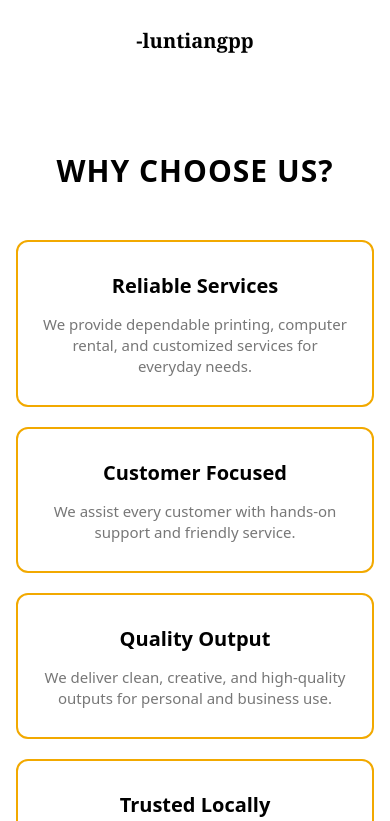
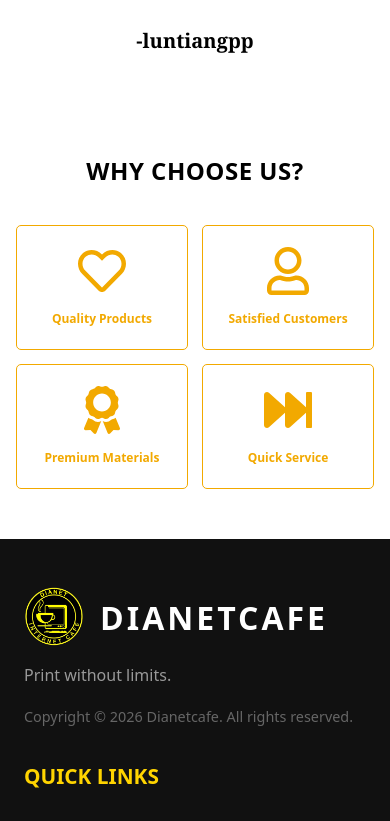
Before and after one commit to KHPASCUA/Itec_dev, a React (Vite) app: page /about in a window 390 px wide. Shown: the part 3735-4556 px from the top of the page. Built offline with nearby package versions, Linux system fonts and the light colour scheme.

Commit message:
Update Why Choose Us to icon cards, remove CTA from About page

```diff
--- a/package.json
+++ b/package.json
@@ -12,6 +12,7 @@
   "dependencies": {
     "react": "^19.2.6",
     "react-dom": "^19.2.6",
+    "react-icons": "^5.6.0",
     "react-router-dom": "^7.16.0"
   },
   "devDependencies": {
--- a/src/index.css
+++ b/src/index.css
@@ -702,44 +702,53 @@ button {
 /* Why Choose Us Section */
 .why-choose-section {
   background: #ffffff;
-  padding: 40px 140px 90px;
+  padding: 70px 140px 65px;
   text-align: center;
 }
 
 .why-choose-section h2 {
-  margin: 0 0 45px;
-  font-size: 52px;
+  margin: 0 0 35px;
+  font-size: 30px;
   font-weight: 900;
   color: #000;
-  letter-spacing: 1px;
+  letter-spacing: 0.5px;
 }
 
 .why-choose-grid {
-  display: grid;
-  grid-template-columns: repeat(4, 1fr);
-  gap: 28px;
+  display: flex;
+  justify-content: center;
+  align-items: center;
+  gap: 26px;
 }
 
 .why-card {
-  border: 2px solid #f2a900;
-  border-radius: 12px;
-  padding: 28px 22px;
+  width: 160px;
+  height: 145px;
+  border: 1.5px solid #f2a900;
+  border-radius: 5px;
   background: #ffffff;
-  text-align: center;
-}
-
-.why-card h3 {
-  margin: 0 0 12px;
-  font-size: 20px;
-  font-weight: 800;
-  color: #000;
+  display: flex;
+  flex-direction: column;
+  align-items: center;
+  justify-content: center;
+  gap: 14px;
+}
+
+.why-icon {
+  font-size: 58px;
+  color: #f2a900;
 }
 
 .why-card p {
   margin: 0;
-  font-size: 15px;
-  line-height: 1.4;
-  color: #777;
+  color: #f2a900;
+  font-size: 12px;
+  font-weight: 700;
+}
+
+/* Hide CTA on About page */
+body:has(.about-hero) .about-cta {
+  display: none;
 }
 
 /* Navbar overlay for About page */
@@ -2592,15 +2601,22 @@ body:has(.about-hero) .navbar {
   }
 
   .why-choose-section {
-    padding: 50px 24px 70px;
+    padding: 55px 24px;
   }
 
   .why-choose-section h2 {
-    font-size: 36px;
+    font-size: 26px;
   }
 
   .why-choose-grid {
-    grid-template-columns: 1fr;
+    display: grid;
+    grid-template-columns: repeat(2, 1fr);
+    gap: 18px;
+  }
+
+  .why-card {
+    width: 100%;
+    height: 135px;
   }
 
   .categories-grid {
@@ -2954,16 +2970,25 @@ body:has(.about-hero) .navbar {
   }
 
   .why-choose-section {
-    padding: 40px 1rem 60px;
+    padding: 45px 1rem 50px;
   }
 
   .why-choose-section h2 {
-    font-size: 30px;
+    font-size: 24px;
   }
 
   .why-choose-grid {
-    grid-template-columns: 1fr;
-    gap: 20px;
+    grid-template-columns: repeat(2, 1fr);
+    gap: 14px;
+  }
+
+  .why-card {
+    width: 100%;
+    height: 125px;
+  }
+
+  .why-icon {
+    font-size: 48px;
   }
 
   .about-dianetcafe-title {
--- a/src/pages/About.jsx
+++ b/src/pages/About.jsx
@@ -14,6 +14,7 @@ import missionVisionImage from '../assets/about-mission-vision.png'
 import foundersImage from '../assets/about-founders.png'
 import { Link } from 'react-router-dom'
 import { useState, useEffect } from 'react'
+import { FaRegHeart, FaRegUser, FaAward, FaFastForward } from 'react-icons/fa'
 
 const journeyImages = [
   journey1,
@@ -197,33 +198,24 @@ const About = () => {
 
         <div className="why-choose-grid">
           <div className="why-card">
-            <h3>Reliable Services</h3>
-            <p>We provide dependable printing, computer rental, and customized services for everyday needs.</p>
+            <FaRegHeart className="why-icon" />
+            <p>Quality Products</p>
           </div>
 
           <div className="why-card">
-            <h3>Customer Focused</h3>
-            <p>We assist every customer with hands-on support and friendly service.</p>
+            <FaRegUser className="why-icon" />
+            <p>Satisfied Customers</p>
           </div>
 
           <div className="why-card">
-            <h3>Quality Output</h3>
-            <p>We deliver clean, creative, and high-quality outputs for personal and business use.</p>
+            <FaAward className="why-icon" />
+            <p>Premium Materials</p>
           </div>
 
           <div className="why-card">
-            <h3>Trusted Locally</h3>
-            <p>Dianetcafe has served the Bacoor community for many years as a reliable local hub.</p>
+            <FaFastForward className="why-icon" />
+            <p>Quick Service</p>
           </div>
-        </div>
-      </section>
-
-      <section className="about-cta">
-        <div className="about-cta-container">
-          <h2>BE OUR NEXT PARTNER!</h2>
-          <Link to="/contact" className="cta-button-white">
-            Contact Us
-          </Link>
         </div>
       </section>
     </>
```
Also changed, not shown: 1 other file (tests, documents, lock files or other folders).
